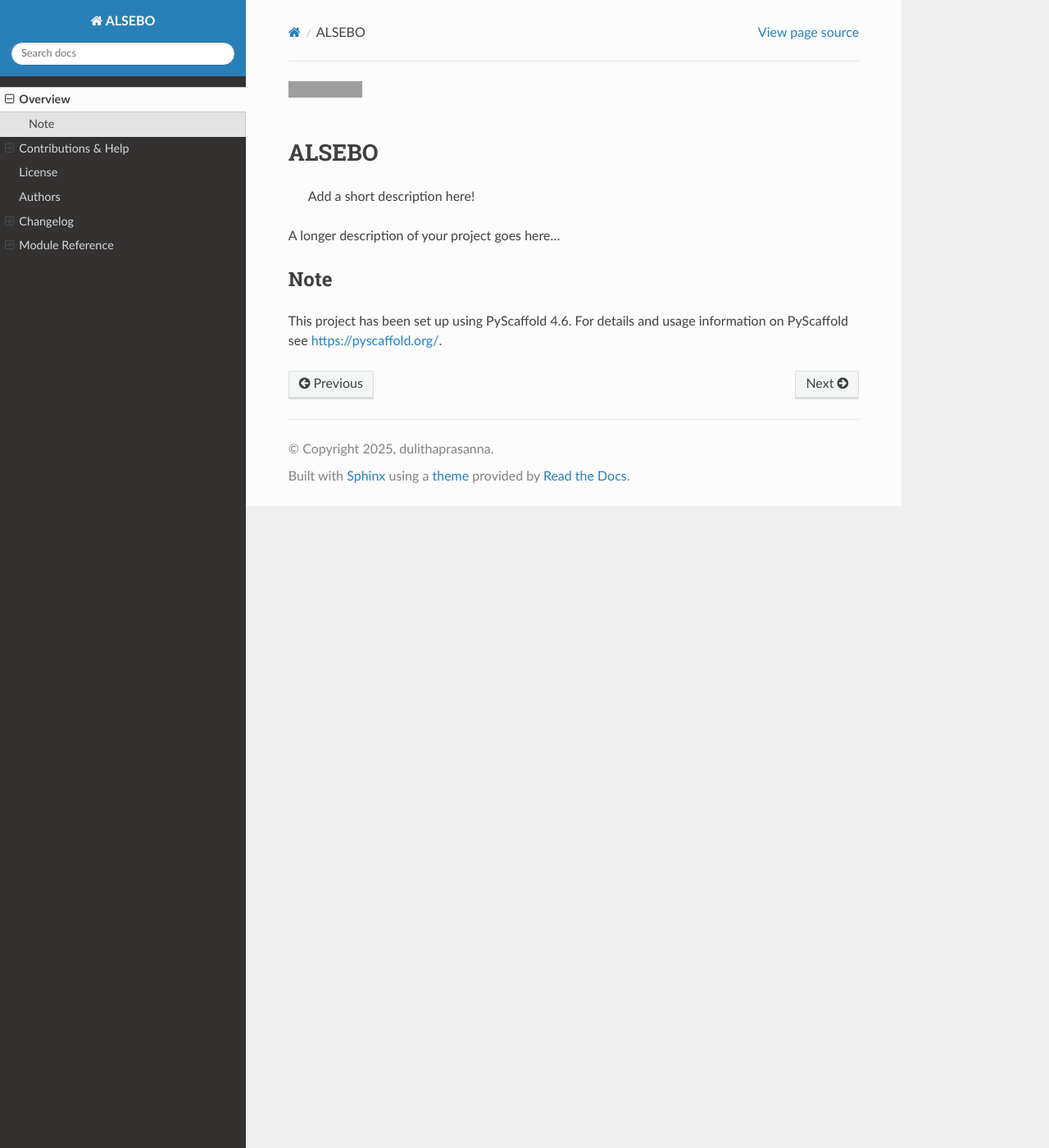
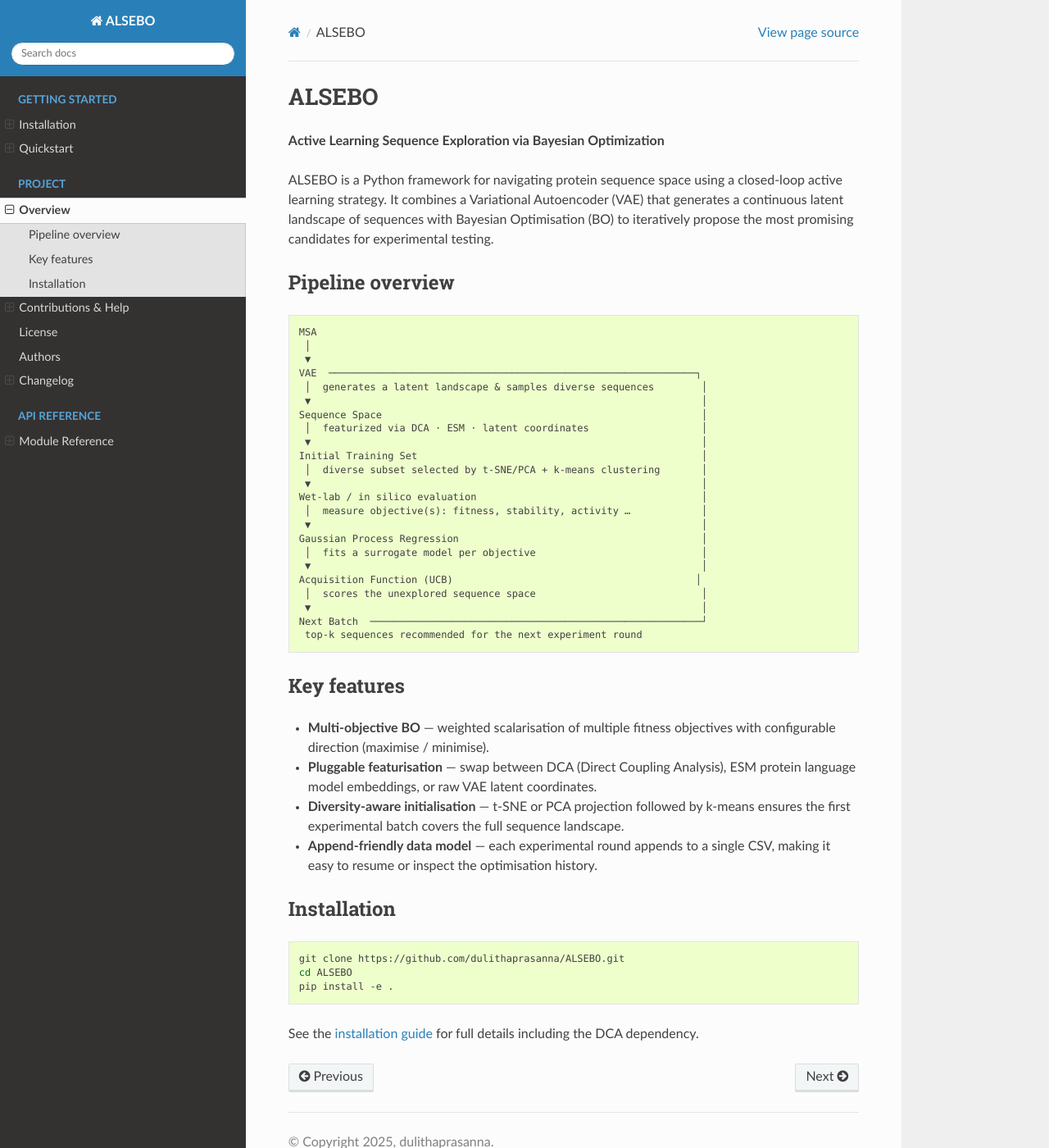
Before and after one commit to dulithaprasanna/ALSEBO, a Sphinx documentation site: the page built from docs/readme.rst, in a window 1280 px wide and 1400 px high. Shown: the whole window at 82% size. Built offline with Sphinx 7.4.7 and the Read the Docs theme 3.1.0, drawn with Linux system fonts in a browser that asks for light colours; grey boxes are pictures that could not be loaded.

Commit message:
adding initial documntation files for readme, installation and quick start

```diff
--- a/README.rst
+++ b/README.rst
@@ -1,49 +1,66 @@
-.. These are examples of badges you might want to add to your README:
-   please update the URLs accordingly
-
-    .. image:: https://api.cirrus-ci.com/github/<USER>/ALSEBO.svg?branch=main
-        :alt: Built Status
-        :target: https://cirrus-ci.com/github/<USER>/ALSEBO
-    .. image:: https://readthedocs.org/projects/ALSEBO/badge/?version=latest
-        :alt: ReadTheDocs
-        :target: https://ALSEBO.readthedocs.io/en/stable/
-    .. image:: https://img.shields.io/coveralls/github/<USER>/ALSEBO/main.svg
-        :alt: Coveralls
-        :target: https://coveralls.io/r/<USER>/ALSEBO
-    .. image:: https://img.shields.io/pypi/v/ALSEBO.svg
-        :alt: PyPI-Server
-        :target: https://pypi.org/project/ALSEBO/
-    .. image:: https://img.shields.io/conda/vn/conda-forge/ALSEBO.svg
-        :alt: Conda-Forge
-        :target: https://anaconda.org/conda-forge/ALSEBO
-    .. image:: https://pepy.tech/badge/ALSEBO/month
-        :alt: Monthly Downloads
-        :target: https://pepy.tech/project/ALSEBO
-    .. image:: https://img.shields.io/twitter/url/http/shields.io.svg?style=social&label=Twitter
-        :alt: Twitter
-        :target: https://twitter.com/ALSEBO
-
-.. image:: https://img.shields.io/badge/-PyScaffold-005CA0?logo=pyscaffold
-    :alt: Project generated with PyScaffold
-    :target: https://pyscaffold.org/
-
-|
-
 ======
 ALSEBO
 ======
 
+**Active Learning Sequence Exploration via Bayesian Optimization**
 
-    Add a short description here!
+ALSEBO is a Python framework for navigating protein sequence space using a
+closed-loop active learning strategy. It combines a Variational Autoencoder
+(VAE) that generates a continuous latent landscape of sequences with
+Bayesian Optimisation (BO) to iteratively propose the most promising
+candidates for experimental testing.
 
+Pipeline overview
+=================
 
-A longer description of your project goes here...
+.. code-block:: text
 
+    MSA
+     │
+     ▼
+    VAE  ──────────────────────────────────────────────────────────────┐
+     │  generates a latent landscape & samples diverse sequences        │
+     ▼                                                                  │
+    Sequence Space                                                      │
+     │  featurized via DCA · ESM · latent coordinates                   │
+     ▼                                                                  │
+    Initial Training Set                                                │
+     │  diverse subset selected by t-SNE/PCA + k-means clustering       │
+     ▼                                                                  │
+    Wet-lab / in silico evaluation                                      │
+     │  measure objective(s): fitness, stability, activity …            │
+     ▼                                                                  │
+    Gaussian Process Regression                                         │
+     │  fits a surrogate model per objective                            │
+     ▼                                                                  │
+    Acquisition Function (UCB)                                         │
+     │  scores the unexplored sequence space                            │
+     ▼                                                                  │
+    Next Batch  ────────────────────────────────────────────────────────┘
+     top-k sequences recommended for the next experiment round
 
-.. _pyscaffold-notes:
+Key features
+============
 
-Note
-====
+- **Multi-objective BO** — weighted scalarisation of multiple fitness
+  objectives with configurable direction (maximise / minimise).
+- **Pluggable featurisation** — swap between DCA (Direct Coupling
+  Analysis), ESM protein language model embeddings, or raw VAE latent
+  coordinates.
+- **Diversity-aware initialisation** — t-SNE or PCA projection followed by
+  k-means ensures the first experimental batch covers the full sequence
+  landscape.
+- **Append-friendly data model** — each experimental round appends to a
+  single CSV, making it easy to resume or inspect the optimisation history.
 
-This project has been set up using PyScaffold 4.6. For details and usage
-information on PyScaffold see https://pyscaffold.org/.
+Installation
+============
+
+.. code-block:: bash
+
+    git clone https://github.com/dulithaprasanna/ALSEBO.git
+    cd ALSEBO
+    pip install -e .
+
+See the `installation guide <docs/installation.rst>`_ for full details
+including the DCA dependency.
```
Also changed, not shown: docs/index.rst (+31 -33 lines), docs/installation.rst (added, +86 -0 lines), docs/quickstart.rst (added, +174 -0 lines).
